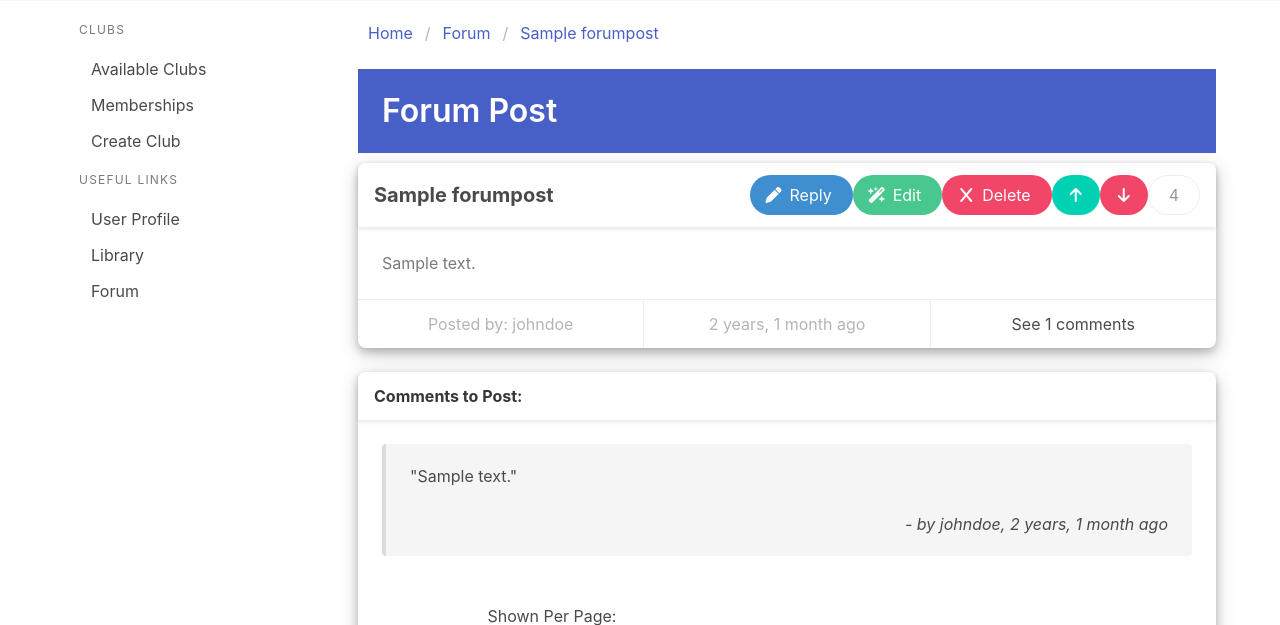
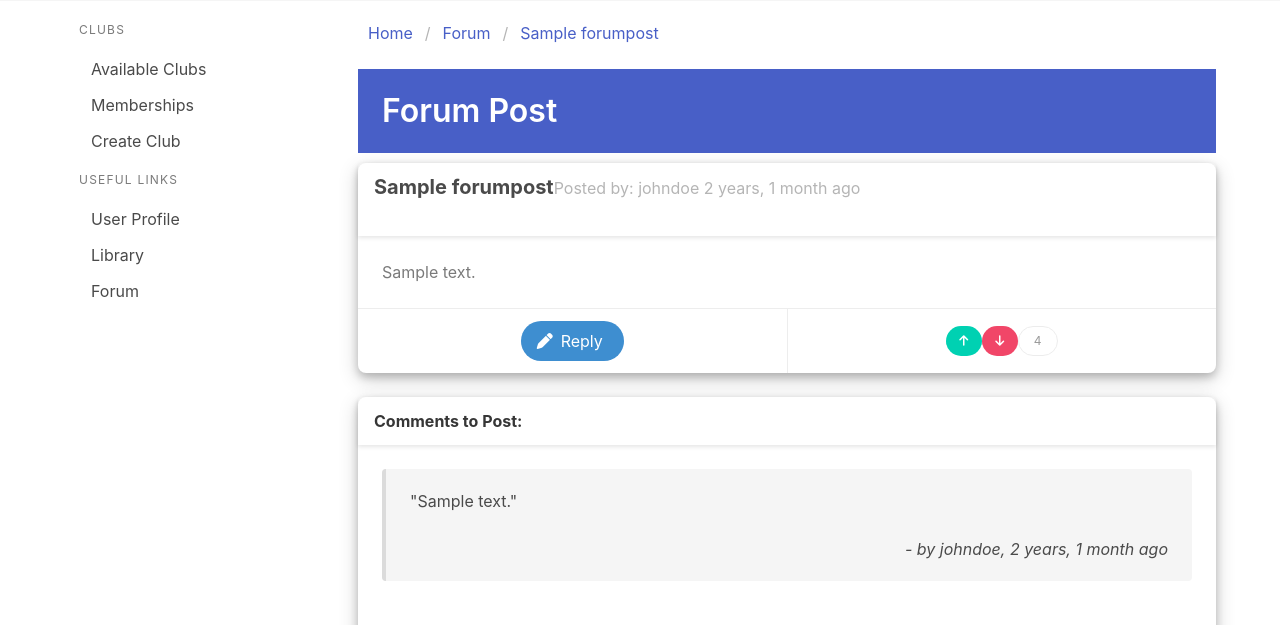
Before and after one commit to amir-rahim/BookClubSocialNetwork, a Django app: page /forum/1/ in a window 1280 px wide. Shown: the part 164-789 px from the top of the page. Run offline with Django 3.2, Linux system fonts and the light colour scheme; data comes from the database, SQL or seed files in the repository; tables that the repository leaves empty hold one stand-in row (values such as "Sample post"); parts of the project's set-up code (start-up, migrations or seed data) failed here and were passed over; some libraries are stand-ins or nearby versions.

Commit message:
Update forum post detail view template

```diff
--- a/BookClub/templates/forum_post.html
+++ b/BookClub/templates/forum_post.html
@@ -1,161 +1,161 @@
 {% extends 'base_content.html' %}
-
 {% block page_title %}
     Global Forum
 {% endblock page_title %}
-
 {% block page_subtitle %}
     This is the Global Forum, you can look at what our members are posting about!
 {% endblock page_subtitle %}
-
 {% block content %}
-
     <div class="columns">
-
         <div class="column is-3">
             <aside class="menu is-hidden-mobile" style="padding-left: 15px;">
-
-                <p class="menu-label">Clubs</p>
-
+                <p class="menu-label">
+                    Clubs
+                </p>
                 <ul class="menu-list">
-                    <li><a href="{% url 'available_clubs' %}">Available Clubs</a></li>
-                    <li><a href="{% url 'my_club_memberships' %}">Memberships</a></li>
-                    <li><a href="{% url 'create_club' %}">Create Club</a></li>
+                    <li>
+                        <a href="{% url 'available_clubs' %}">Available Clubs</a>
+                    </li>
+                    <li>
+                        <a href="{% url 'my_club_memberships' %}">Memberships</a>
+                    </li>
+                    <li>
+                        <a href="{% url 'create_club' %}">Create Club</a>
+                    </li>
                 </ul>
-
-                 <p class="menu-label">Useful Links</p>
-
+                <p class="menu-label">
+                    Useful Links
+                </p>
                 <ul class="menu-list">
-                    <li><a href="{% url 'user_dashboard' %}">User Profile</a></li>
-                    <li><a>Library</a></li>
-                    <li><a>Forum</a></li>
+                    <li>
+                        <a href="{% url 'user_dashboard' %}">User Profile</a>
+                    </li>
+                    <li>
+                        <a>Library</a>
+                    </li>
+                    <li>
+                        <a>Forum</a>
+                    </li>
                 </ul>
-
             </aside>
         </div>
-
         <div class="column is-9">
-
-            <nav class="breadcrumb" aria-label="breadcrumbs" style="padding-left: 10px;">
+            <nav class="breadcrumb"
+                 aria-label="breadcrumbs"
+                 style="padding-left: 10px;">
                 <ul>
-                    <li><a href="{% url 'home' %}">Home</a></li>
-                    <li><a href="{% url 'global_forum' %}">Forum</a></li>
-                    <li><a href="{% url 'forum_post' post.id %}">{{ post.title }}</a></li>
+                    <li>
+                        <a href="{% url 'home' %}">Home</a>
+                    </li>
+                    <li>
+                        <a href="{% url 'global_forum' %}">Forum</a>
+                    </li>
+                    <li>
+                        <a href="{% url 'forum_post' post.id %}">{{ post.title }}</a>
+                    </li>
                 </ul>
             </nav>
-
             <section class="hero is-link welcome is-small" style="margin: 10px 0px;">
                 <div class="hero-body">
                     <h1 class="title">Forum Post</h1>
                 </div>
             </section>
-
             <div class="card">
                 <header class="card-header">
                     <div class="card-header-title">
-                        <p class="subtitle"><b>{{post.title}}</b></p>
+                        <p class="subtitle">
+                            <b>{{ post.title }}</b>
+                            <p class="subtitle is-6">
+                                <span class="is-1 has-text-grey-light">Posted by: {{ post.creator }} {{ post.created_on | timesince }} ago</span>
+                            </p>
+                        </p>
                     </div>
-
                     <div class="card-header-icon">
-                        <button class="button is-info js-modal-trigger is-fullwidth is-rounded" data-target="modal-create-post">
-                            <span class="icon">
-                                <i class="fa-solid fa-pen"></i>
-                            </span>
-                            <span>
-                                Reply
-                            </span>
-                        </button>
-
-                        <button class="button is-success is-fullwidth is-rounded" aria-label="Edit Post">
+                        {% if user == post.creator %}
+                            <a href="{% url 'edit_forum_post' post.id %}">
+                                <button class="button is-success is-rounded is-small" aria-label="Edit Post">
                                     <span class="icon">
                                         <i class="fa-solid fa-wand-magic-sparkles"></i>
                                     </span>
                                     <span>Edit</span>
                                 </button>
-
-                        <button class="button is-danger is-fullwidth is-rounded" aria-label="Delete Post">
+                            </a>
+                            <form method="post" action="{% url 'delete_forum_post' post.id %}">
+                                {% csrf_token %}
+                                <button class="button is-danger is-rounded is-small"
+                                        aria-label="Delete Post"
+                                        type="submit">
                                     <span class="icon">
                                         <i class="fa-solid fa-x"></i>
                                     </span>
                                     <span>Delete</span>
                                 </button>
-
-                        <button class="button is-primary is-rounded" aria-label="Upvote">
+                            </form>
+                        {% endif %}
+                    </div>
+                </header>
+                <div class="card-content">
+                    <div class="content">
+                        <span class="has-text-grey">{{ post.content }}</span>
+                    </div>
+                </div>
+                <footer class="card-footer">
+                    <p class="card-footer-item">
+                        <button class="button is-info is-rounded" data-target="modal-create-comment">
+                            <span class="icon">
+                                <i class="fa-solid fa-pen"></i>
+                            </span>
+                            <span>Reply</span>
+                        </button>
+                    </p>
+                    <p class="card-footer-item">
+                        <button class="button is-primary is-rounded is-small" aria-label="Upvote">
                             <span class="icon">
                                 <i class="fa-solid fa-arrow-up"></i>
                             </span>
                         </button>
-
-                        <button class="button is-danger is-rounded" aria-label="Downvote">
+                        <button class="button is-danger is-rounded is-small" aria-label="Downvote">
                             <span class="icon">
                                 <i class="fa-solid fa-arrow-down"></i>
                             </span>
                         </button>
-
-                        <button class="button is-rounded" title="Disabled button" disabled>{{post.rating}}</button>
-                    </div>
-
-                </header>
-
-                <div class="card-content">
-                    <div class="content">
-                        <span class="has-text-grey">
-                        {{ post.content }}
-                        </span>
-                    </div>
-                </div>
-
-                <footer class="card-footer">
-                    <p class="card-footer-item"><span class="is-small has-text-grey-light">Posted by: {{post.creator}}</span></p>
-                    <p class="card-footer-item has-text-grey-light">{{ post.created_on | timesince }} ago</p>
-                    <p class="card-footer-item">
-                        {% if post.comments.count > 0 %}
-                            See {{ post.comments.count }} comments
-                        {% else %}
-                            Be the first to comment!
-                        {% endif %}
+                        <button class="button is-rounded is-small" title="Disabled button" disabled>{{ post.rating }}</button>
                     </p>
                 </footer>
-
             </div>
-
-            <br>
-
+            <br />
             <div class="card">
                 <div class="card-header">
-                    <div class="card-header-title">
-                        Comments to Post:
-                    </div>
+                    <div class="card-header-title">Comments to Post:</div>
                 </div>
                 <div class="card-content">
                     {% if post.comments.count > 0 %}
                         {% for comment in post.comments.all %}
-
                             <article class="message">
                                 <div class="message-body">
-                                    <p class="has-text-justified">"{{ comment.content }}"</p>
-                                    <br>
-                                    <p class="has-text-right"><i>- by {{ comment.creator }}, {{ comment.created_on | timesince }} ago</i></p>
+                                    <p class="has-text-justified">
+                                        "{{ comment.content }}"
+                                    </p>
+                                    <br />
+                                    <p class="has-text-right">
+                                        <i>- by {{ comment.creator }}, {{ comment.created_on | timesince }} ago</i>
+                                    </p>
                                 </div>
                             </article>
-
-                            <br>
-
+                            <br />
                         {% endfor %}
-
                         {% include 'partials/pagination.html' %}
                     {% else %}
-                        <p class="has-text-grey-light has-text-centered"><i>There are no comments for this post. Comment using the reply button on the post.</i></p>
-                        <br>
+                        <p class="has-text-grey-light has-text-centered">
+                            <i>There are no comments for this post. Comment using the reply button on the post.</i>
+                        </p>
+                        <br />
                     {% endif %}
                 </div>
             </div>
-
-            <div id="modal-create-post" class="modal">
+            <div id="modal-create-comment" class="modal">
                 <div class="modal-background"></div>
-
                 <div class="modal-content">
-
                     <div class="card">
                         <div class="card-header">
                             <button class="card-header-icon" aria-label="more options">
@@ -163,35 +163,35 @@ This is the Global Forum, you can look at what our members are posting about!
                                     <i class="card-header-icon fa-solid fa-pen-clip"></i>
                                 </span>
                             </button>
-                            <p class="card-header-title">Create Comment/Reply</p>
+                            <p class="card-header-title">
+                                Create Comment/Reply
+                            </p>
                         </div>
                         <div class="card-content">
-                            <form>
-                                <div class="field">
-                                    <label class="label">Comment</label>
-
-                                    <div class="control">
-                                        <textarea class="textarea" placeholder="e.g. Hello World!"></textarea>
+                            <form method="post" action="{% url 'create_forum_comment' post.id %}">
+                                <div class="card-content">
+                                    <div class="container">
+                                        {% csrf_token %}
+                                        {% include 'partials/bulma_form.html' with form=forum_comment_form %}
                                     </div>
                                 </div>
-
-                                <button class="button is-primary">Comment</button>
+                                <footer class="card-footer">
+                                    <input type="button"
+                                           value="Reset"
+                                           id="resetBtn"
+                                           onClick="this.form.reset()"
+                                           class="button is-danger is-fullwidth"/>
+                                    <input type="submit" value="Add Comment" class="button is-link is-fullwidth"/>
+                                </footer>
                             </form>
                         </div>
-
                     </div>
-
                 </div>
-
                 <button class="modal-close is-large" aria-label="close"></button>
             </div>
-
         </div>
-
     </div>
-
     <script>
-
         document.addEventListener('DOMContentLoaded', () => {
           // Functions to open and close a modal
           function openModal($el) {
@@ -239,5 +239,4 @@ This is the Global Forum, you can look at what our members are posting about!
         });
 
     </script>
-
-{% endblock %}
+{% endblock content %}
```
Lines whose indentation alone changed are shown as unchanged.
